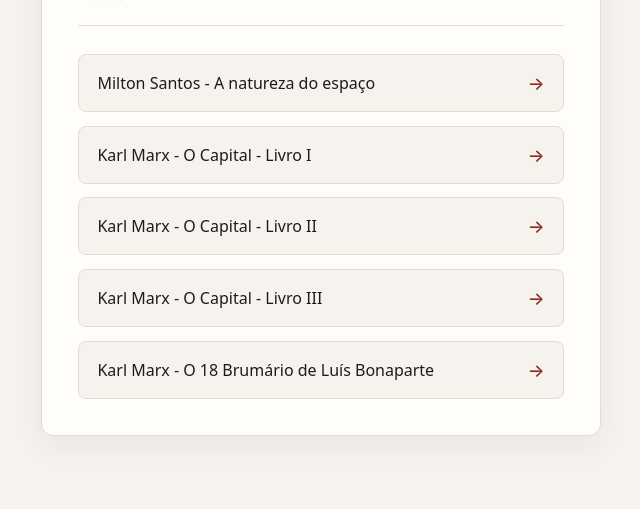
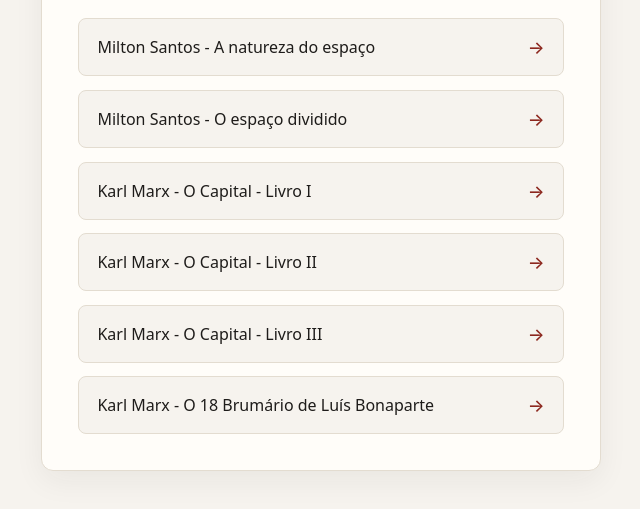
Before and after one commit to wagnerwn/books, a plain HTML site: page index.html in a window 1280 px wide. Shown: the part 243-752 px from the top of the page, without its empty margins (319-959 px from the left). Drawn offline with Linux system fonts and the light colour scheme.

Commit message:
Update index.html

```diff
--- a/index.html
+++ b/index.html
@@ -109,6 +109,7 @@
 
     <ul>
       <li><a href="a_natureza_do_espa_o_atlas_infogr_fico_interativo.html">Milton Santos - A natureza do espaço</a></li>
+      <li><a href="o_espa_o_dividido_atlas_infogr_fico_interativo.html">Milton Santos - O espaço dividido</a></li>
       <li><a href="o_capital_livro_i_atlas_infogr_fico_interativo.html">Karl Marx - O Capital - Livro I</a></li>
       <li><a href="o_capital_livro_ii_atlas_infogr_fico_interativo.html">Karl Marx - O Capital - Livro II</a></li>
       <li><a href="o_capital_livro_iii_atlas_infogr_fico_interativo.html">Karl Marx - O Capital - Livro III</a></li>
```
